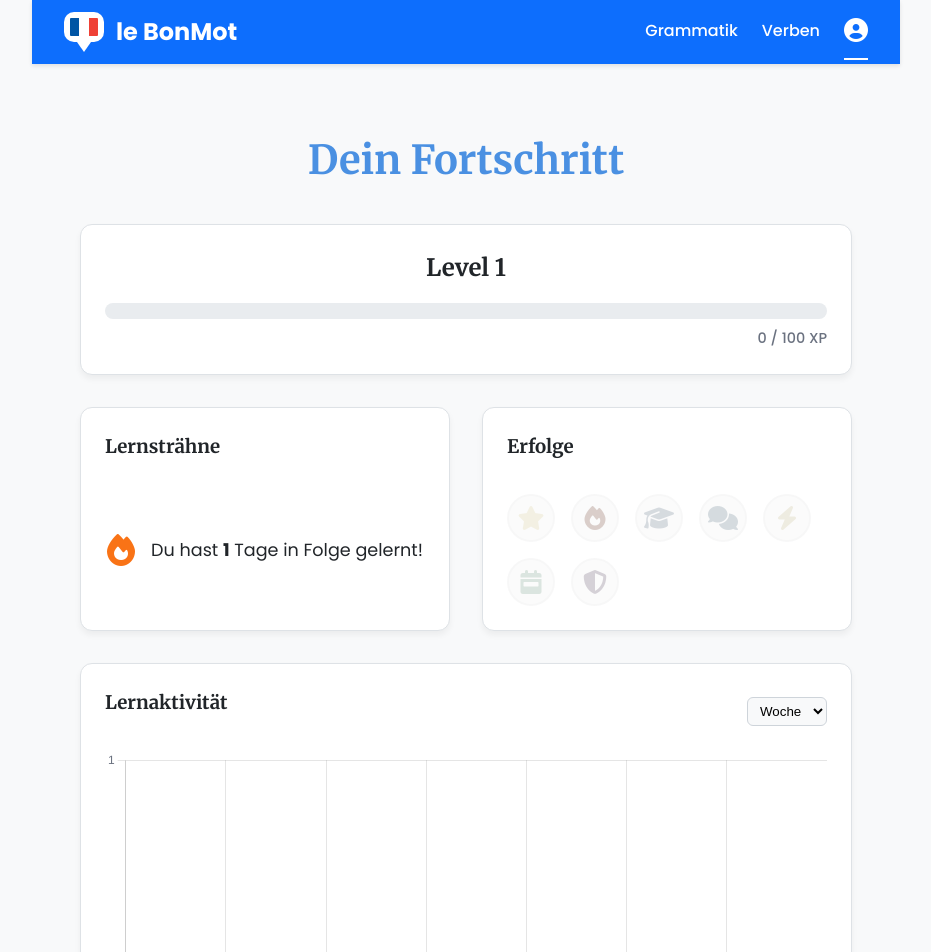
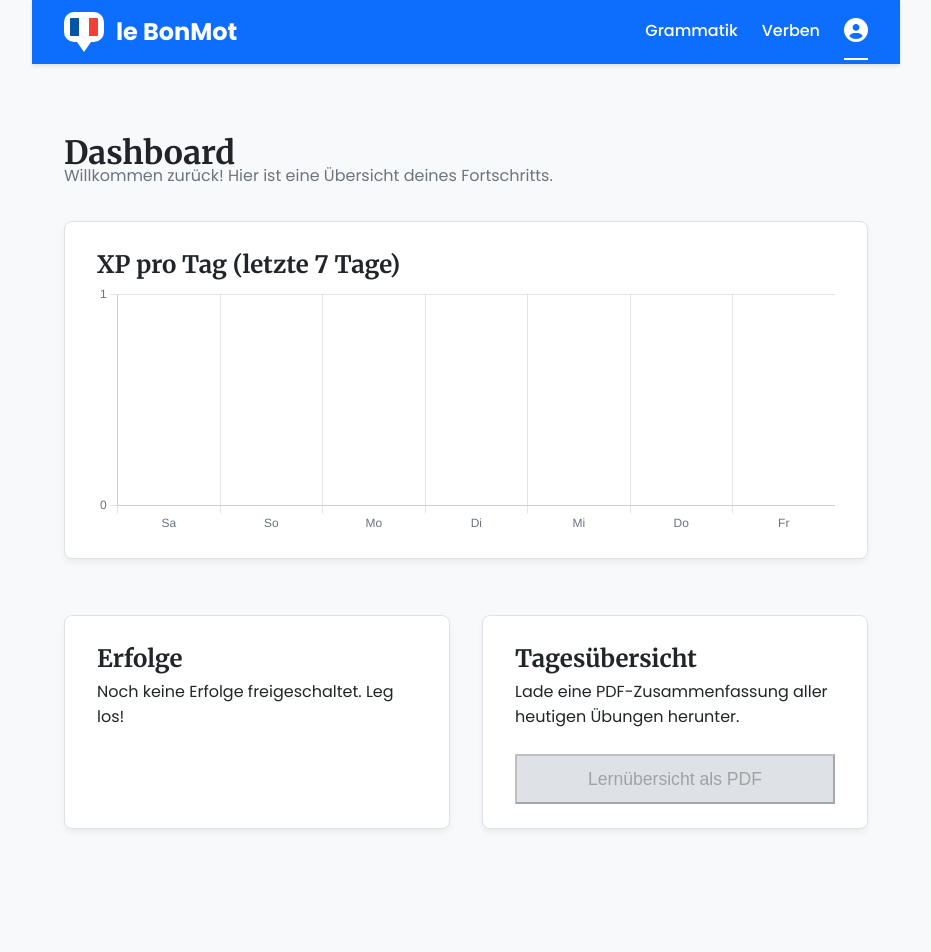
Before and after one commit to French-Mi/lebonmot-grammaire, a Vue app: page /dashboard in a window 1280 px wide. Shown: the top 952 px of the page, without its empty margins (174-1105 px from the left). After the commit the page ends 917 px from the top, so only its background shows below. Built offline with nearby package versions, Linux system fonts and the light colour scheme.

Commit message:
Objektpronomen Level 5

```diff
--- a/src/composables/useVerbExerciseEngine.ts
+++ b/src/composables/useVerbExerciseEngine.ts
@@ -4,6 +4,7 @@ import { useRouter } from 'vue-router';
 import { useVerbTrainerStore, type MistakeItem } from '@/stores/verbTrainerStore';
 import { useProgressStore } from '@/stores/progressStore';
 import { useAppStore } from '@/stores/appStore';
+import { useDailySummaryStore } from '@/stores/dailySummaryStore';
 import { allVerbData } from '@/data/verbs';
 import { getPronounsForTense, getConjugationsForQuiz, getTenseDisplayName } from '@/lib/verb-helper';
 import type { Verb, ExampleSentence } from '@/types/verb-types';
@@ -16,6 +17,9 @@ export type FeedbackResult = {
   originalIndex: number;
 };
 
+// Erweiterter Typ, um den Fragetext direkt zu speichern
+type SessionFeedback = FeedbackResult & { questionText: string };
+
 export type TrainingChallenge = {
   verbKey: string;
   tense: string;
@@ -27,6 +31,7 @@ export function useVerbExerciseEngine() {
   const store = useVerbTrainerStore();
   const progressStore = useProgressStore();
   const appStore = useAppStore();
+  const dailySummaryStore = useDailySummaryStore();
   const router = useRouter();
 
   const trainingQueue = ref<TrainingChallenge[]>([]);
@@ -37,6 +42,7 @@ export function useVerbExerciseEngine() {
   const continueButtonRef = ref<HTMLButtonElement | null>(null);
   const isMistakeRound = ref(false);
   const currentRoundMistakes = ref<MistakeItem[]>([]);
+  const allSessionFeedback = ref<SessionFeedback[]>([]);
 
   const createTrainingQueue = (useMistakes = false) => {
     isMistakeRound.value = useMistakes;
@@ -44,6 +50,7 @@ export function useVerbExerciseEngine() {
     feedbackResults.value = null;
     levelFinished.value = false;
     currentRoundMistakes.value = [];
+    allSessionFeedback.value = [];
     let queue: TrainingChallenge[] = [];
 
     if (useMistakes && store.mistakes.length > 0) {
@@ -54,7 +61,7 @@ export function useVerbExerciseEngine() {
           tense: mistake.tense,
           pronounIndex: mistake.pronounIndex,
           sentence: mistake.sentence,
-          userInput: mistake.userInput // userInput wird hier nicht benötigt, aber der Vollständigkeit halber
+          userInput: mistake.userInput
         }));
       } else if (store.selectedMode === 'drag-drop') {
         const grouped = mistakesToRepeat.reduce<Record<string, TrainingChallenge>>((acc, mistake) => {
@@ -114,13 +121,23 @@ export function useVerbExerciseEngine() {
   });
 
   const handleFeedback = (payload: { results: FeedbackResult[], isPerfect: boolean }) => {
+    const challenge = currentChallenge.value;
+    if (!challenge) return;
+
+    // Antworten mit dem aktuellen Fragetext anreichern und speichern
+    const enrichedResults = payload.results.map(res => ({
+        ...res,
+        questionText: challenge.sentence ? challenge.sentence.de : `${allVerbData[challenge.verbKey].infinitive} (${getTenseDisplayName(challenge.tense)}) - ${res.pronoun}`
+    }));
+    allSessionFeedback.value.push(...enrichedResults);
+
     if (!payload.isPerfect) {
       payload.results.forEach((result) => {
         if (!result.isCorrect && currentChallenge.value) {
             const mistake: MistakeItem = {
                 verbKey: currentChallenge.value.verbKey,
                 tense: currentChallenge.value.tense,
-                userInput: result.userInput, // Die Nutzereingabe wird hier gespeichert
+                userInput: result.userInput,
             };
             if(currentChallenge.value.sentence) {
                 mistake.sentence = currentChallenge.value.sentence;
@@ -133,9 +150,7 @@ export function useVerbExerciseEngine() {
     }
     feedbackResults.value = payload.results;
     showFeedback.value = true;
-    nextTick(() => {
-      continueButtonRef.value?.focus();
-    });
+    nextTick(() => { continueButtonRef.value?.focus(); });
   };
 
   const goToNext = () => {
@@ -162,10 +177,32 @@ export function useVerbExerciseEngine() {
           });
       }
 
-      // Die Fehler aus der Runde werden in den Store übernommen
       store.clearMistakes();
       currentRoundMistakes.value.forEach(mistake => store.addMistake(mistake));
       levelFinished.value = true;
+
+      // Ergebnisse im Daily Summary Store speichern
+      let title = "Verben";
+      if (store.selectedVerbs.length === 1) {
+        const verb = allVerbData[store.selectedVerbs[0]];
+        title += `: ${verb ? verb.infinitive : 'Unbekannt'}`;
+      } else {
+        title += `: ${store.selectedVerbs.length} ausgewählte Verben`;
+      }
+      const tenses = store.selectedTenses.map(t => getTenseDisplayName(t)).join(', ');
+      title += ` (${tenses})`;
+
+      dailySummaryStore.addExerciseSummary({
+        topic: 'Verben',
+        title: title,
+        timestamp: Date.now(),
+        results: allSessionFeedback.value.map(res => ({
+          question: res.questionText,
+          userInput: res.userInput,
+          correctAnswer: res.correctAnswer,
+          isCorrect: res.isCorrect,
+        }))
+      });
     }
   };
 
@@ -263,6 +300,6 @@ export function useVerbExerciseEngine() {
     backToConfig,
     backToHome,
     generateVerbPdfData,
-    generateMistakesPdfData // Die neue Funktion wird exportiert
+    generateMistakesPdfData
   };
 }
--- /dev/null
+++ b/src/stores/dailySummaryStore.ts
@@ -0,0 +1,59 @@
+import { defineStore } from 'pinia';
+import { ref, watch, computed } from 'vue';
+
+export type SummaryResult = {
+  question: string;
+  userInput: string;
+  correctAnswer: string;
+  isCorrect: boolean;
+};
+
+export type ExerciseSummary = {
+  topic: 'Verben' | 'Pronomen';
+  title: string;
+  timestamp: number;
+  results: SummaryResult[];
+};
+
+const STORE_KEY = 'dailySummary';
+
+const getInitialState = (): { date: string, summaries: ExerciseSummary[] } => {
+  const stored = localStorage.getItem(STORE_KEY);
+  if (stored) {
+    try {
+      const parsed = JSON.parse(stored);
+      const today = new Date().toLocaleDateString('de-DE');
+      if (parsed.date === today) {
+        return parsed;
+      }
+    } catch (e) {
+        console.error("Konnte den Lernfortschritt nicht laden.", e);
+    }
+  }
+  return { date: new Date().toLocaleDateString('de-DE'), summaries: [] };
+};
+
+export const useDailySummaryStore = defineStore('dailySummary', () => {
+  const state = ref(getInitialState());
+
+  watch(state, (newState) => {
+    localStorage.setItem(STORE_KEY, JSON.stringify(newState));
+  }, { deep: true });
+
+  const addExerciseSummary = (summary: ExerciseSummary) => {
+    const today = new Date().toLocaleDateString('de-DE');
+    if (state.value.date !== today) {
+        state.value.date = today;
+        state.value.summaries = [];
+    }
+    state.value.summaries.push(summary);
+  };
+
+  const hasSummaries = computed(() => state.value.summaries.length > 0);
+
+  return {
+    summaries: computed(() => state.value.summaries),
+    addExerciseSummary,
+    hasSummaries,
+  };
+});
--- a/src/views/DashboardView.vue
+++ b/src/views/DashboardView.vue
@@ -1,89 +1,144 @@
 <script setup lang="ts">
-import { ref } from 'vue';
+import { computed, ref } from 'vue';
 import { useProgressStore } from '@/stores/progressStore';
-import { achievements as allAchievements } from '@/data/achievements';
-// Stellt sicher, dass die Komponenten im Ordner 'src/components/dashboard/' liegen
+import { useDailySummaryStore } from '@/stores/dailySummaryStore';
 import ProgressChart from '@/components/dashboard/ProgressChart.vue';
+import { achievements } from '@/data/achievements';
+import type { Achievement } from '@/data/achievements';
 import AchievementIcon from '@/components/dashboard/AchievementIcon.vue';
+import jsPDF from 'jspdf';
+import autoTable from 'jspdf-autotable';
 
 const progressStore = useProgressStore();
-// HIER IST DIE KORREKTUR für den Fehler aus dem Netlify-Log
-const timeFrame = ref<'week' | 'month' | 'year'>('week');
+const dailySummaryStore = useDailySummaryStore();
+
+// KORREKTUR: Die Liste der freigeschalteten Erfolge wird sicher gefiltert,
+// um den 'undefined'-Fehler zu vermeiden.
+const unlockedAchievementsData = computed(() => {
+  return progressStore.unlockedAchievements
+    .map(id => achievements.find(a => a.id === id))
+    .filter((a): a is Achievement => a !== undefined);
+});
+
+const downloadDailySummary = () => {
+    const doc = new jsPDF();
+    const today = new Date().toLocaleDateString('de-DE');
+    doc.text(`Deine Lernübersicht vom ${today}`, 14, 15);
+
+    let finalY = 20;
+
+    dailySummaryStore.summaries.forEach((summary, index) => {
+        if (finalY > 220 || index > 0) {
+            doc.addPage();
+            finalY = 15;
+        }
+
+        doc.setFontSize(14);
+        doc.text(summary.title, 14, finalY + 10);
+        finalY += 10;
+
+        const head = [['Frage', 'Deine Antwort', 'Korrektur']];
+        const body = summary.results.map(res => {
+            const correction = res.isCorrect ? 'Richtig' : res.correctAnswer;
+            return [res.question, res.userInput, correction];
+        });
+
+        autoTable(doc, {
+            head,
+            body,
+            startY: finalY + 5,
+            headStyles: {
+                fillColor: summary.topic === 'Verben' ? [52, 58, 64] : [74, 144, 226],
+                textColor: [255, 255, 255]
+            },
+            didParseCell: (data) => {
+                if (data.column.index === 2) {
+                    if (data.cell.raw === 'Richtig') {
+                        data.cell.styles.textColor = '#198754';
+                        data.cell.styles.fontStyle = 'bold';
+                    } else {
+                        data.cell.styles.textColor = '#dc3545';
+                    }
+                }
+            }
+        });
+        finalY = (doc as any).lastAutoTable.finalY;
+    });
+
+    doc.save(`lebonmot-lernuebersicht-${today}.pdf`);
+}
 </script>
 
 <template>
     <div class="view-container">
-    <h1 class="page-title">Dein Fortschritt</h1>
+        <h1>Dashboard</h1>
+        <p class="subtitle">Willkommen zurück! Hier ist eine Übersicht deines Fortschritts.</p>
 
-    <div class="card progress-card">
-      <h2>Level {{ progressStore.level }}</h2>
-      <div class="xp-bar-container">
-        <div class="xp-bar-fill" :style="{ width: `${progressStore.progressToNextLevel}%` }"></div>
+        <div class="dashboard-grid">
+            <div class="card chart-card">
+                <h2>XP pro Tag (letzte 7 Tage)</h2>
+                <ProgressChart :chart-data="progressStore.activityLog" time-frame="week" />
             </div>
-      <p class="xp-text">{{ progressStore.xp }} / {{ progressStore.xpForNextLevel }} XP</p>
+             <div class="card achievements-card">
+                <h2>Erfolge</h2>
+                <div v-if="unlockedAchievementsData.length > 0" class="achievements-grid">
+                    <AchievementIcon
+                        v-for="achievement in unlockedAchievementsData"
+                        :key="achievement.id"
+                        :achievement="achievement"
+                    />
+                </div>
+                <p v-else>Noch keine Erfolge freigeschaltet. Leg los!</p>
             </div>
 
-    <div class="stats-grid">
-      <div class="card streak-card">
-        <h3>Lernsträhne</h3>
-        <div class="streak-display">
-          <i class="fas fa-fire streak-icon"></i>
-          <span>Du hast <strong>{{ progressStore.streak }}</strong> Tage in Folge gelernt!</span>
+            <div class="card summary-card">
+                <h2>Tagesübersicht</h2>
+                <p>Lade eine PDF-Zusammenfassung aller heutigen Übungen herunter.</p>
+                <button
+                    @click="downloadDailySummary"
+                    :disabled="!dailySummaryStore.hasSummaries"
+                    class="btn btn-primary"
+                >
+                    Lernübersicht als PDF
+                </button>
             </div>
-      </div>
-      <div class="card achievements-card">
-        <h3>Erfolge</h3>
-        <div class="achievements-container">
-          <AchievementIcon
-            v-for="achievement in allAchievements"
-            :key="achievement.id"
-            :achievement="achievement"
-            :class="{ 'unlocked': progressStore.unlockedAchievements.includes(achievement.id) }"
-          />
-        </div>
-      </div>
-    </div>
-
-    <div class="card chart-card">
-      <div class="chart-header">
-        <h3>Lernaktivität</h3>
-        <select v-model="timeFrame" class="timeframe-select">
-          <option value="week">Woche</option>
-          <option value="month">Monat</option>
-          <option value="year">Jahr</option>
-        </select>
-      </div>
-      <ProgressChart :chart-data="progressStore.activityLog" :time-frame="timeFrame" />
         </div>
     </div>
 </template>
 
 <style scoped>
-.view-container {
-    max-width: 900px;
-    margin: 0 auto;
-    padding: 2rem 1rem;
+.subtitle {
+    margin-top: -1rem;
+    color: var(--muted-text);
 }
-.page-title { font-size: 2.5rem; margin-bottom: 2rem; color: var(--header-blue); text-align: center; }
-.card { background-color: white; border-radius: 12px; padding: 1.5rem; box-shadow: 0 4px 6px rgba(0,0,0,0.05); margin-bottom: 2rem; }
-
-.progress-card h2 { margin-top: 0; text-align: center; }
-.xp-bar-container { width: 100%; background-color: #e9ecef; border-radius: 8px; height: 16px; overflow: hidden; margin-top: 1rem; }
-.xp-bar-fill { height: 100%; background-color: var(--primary-blue); transition: width 0.5s ease; border-radius: 8px; }
-.xp-text { text-align: right; color: #6b7280; margin-top: 0.5rem; font-size: 0.9rem; font-weight: 500;}
-
-.stats-grid { display: grid; grid-template-columns: repeat(auto-fit, minmax(300px, 1fr)); gap: 2rem; }
-.streak-card, .achievements-card { display: flex; flex-direction: column; }
-.streak-card h3, .achievements-card h3, .chart-card h3 { margin-top: 0; margin-bottom: 1rem; }
-
-.streak-display { display: flex; align-items: center; justify-content: center; font-size: 1.1rem; margin-top: 1rem; flex-grow: 1; }
-.streak-icon { color: #f97316; font-size: 2rem; margin-right: 1rem; }
-
-.achievements-container { display: flex; gap: 1rem; flex-wrap: wrap; margin-top: 1rem; align-content: flex-start; }
-/* Die :deep() Selektoren greifen in die Kind-Komponente 'AchievementIcon' ein */
-.achievements-container > :deep(.achievement-container) { opacity: 0.3; filter: grayscale(80%); }
-.achievements-container > :deep(.unlocked) { opacity: 1; filter: grayscale(0%); }
-
-.chart-header { display: flex; justify-content: space-between; align-items: center; margin-bottom: 1rem; }
-.timeframe-select { padding: 0.3rem 0.5rem; border-radius: 6px; border: 1px solid #ced4da; background-color: #f8f9fa; }
+.dashboard-grid {
+    display: grid;
+    grid-template-columns: repeat(auto-fit, minmax(350px, 1fr));
+    gap: 2rem;
+    margin-top: 2rem;
+}
+.card {
+    padding: 1.5rem 2rem;
+}
+.chart-card {
+    grid-column: 1 / -1;
+}
+.achievements-grid {
+    display: flex;
+    flex-wrap: wrap;
+    gap: 1rem;
+    margin-top: 1rem;
+}
+.summary-card p {
+    margin-bottom: 1.5rem;
+}
+.summary-card .btn-primary {
+    width: 100%;
+    padding: 0.8rem;
+    font-size: 1.1rem;
+}
+.btn-primary:disabled {
+    background-color: var(--border-color);
+    cursor: not-allowed;
+}
 </style>
--- a/src/views/ExerciseView.vue
+++ b/src/views/ExerciseView.vue
@@ -4,6 +4,7 @@ import { computed, ref, onMounted, onUnmounted, nextTick } from 'vue';
 import { useGrammarProgressStore } from '../stores/grammarProgressStore';
 import { useProgressStore } from '@/stores/progressStore';
 import { useAppStore } from '@/stores/appStore';
+import { useDailySummaryStore } from '@/stores/dailySummaryStore';
 
 import { pronounData } from '@/data/pronouns/index';
 import type { Exercise, Level, FillInTheBlankQuestion, SentenceOrderQuestion, IdentifyPartQuestion, ClickTheWordQuestion } from '@/data/pronouns/types';
@@ -28,6 +29,11 @@ type FeedbackPayload = {
     translation_de?: string;
 };
 
+// Erweiterter Typ, der den Fragetext direkt speichert
+type EnrichedFeedback = FeedbackPayload & {
+    questionText: string;
+};
+
 type MistakeRecord = {
   topicId: string;
   levelId: string;
@@ -41,6 +47,7 @@ const router = useRouter();
 const grammarStore = useGrammarProgressStore();
 const progressStore = useProgressStore();
 const appStore = useAppStore();
+const dailySummaryStore = useDailySummaryStore();
 
 const topicId = computed(() => route.params.topicId as string);
 const levelId = computed(() => route.params.levelId as string);
@@ -55,7 +62,7 @@ const quizComponentRef = ref<{ nextQuestion: () => void } | null>(null);
 const continueButtonRef = ref<HTMLButtonElement | null>(null);
 const isMistakeRound = ref(false);
 const currentRoundMistakes = ref<MistakeRecord[]>([]);
-const allRoundAnswers = ref<FeedbackPayload[]>([]);
+const allRoundAnswers = ref<EnrichedFeedback[]>([]); // Speichert die angereicherten Antworten
 
 const setupExercises = (mode: 'mistakes' | number) => {
   isMistakeRound.value = mode === 'mistakes';
@@ -112,7 +119,9 @@ const isLastExercise = computed(() => currentExerciseIndex.value >= exerciseQueu
 const summaryTitle = computed(() => isMistakeRound.value ? "Fehlerrunde beendet" : "Übung abgeschlossen!");
 
 const handleFeedback = (payload: FeedbackPayload) => {
-    allRoundAnswers.value.push(payload);
+    // Antwort anreichern und speichern
+    const questionText = getQuestionTextForPdf(currentExercise.value, payload.questionIndex);
+    allRoundAnswers.value.push({ ...payload, questionText });
 
     if (!payload.isCorrect) {
         currentRoundMistakes.value.push({
@@ -171,6 +180,26 @@ const handleExerciseCompleted = () => {
 
         currentRoundMistakes.value.forEach(mistake => grammarStore.addMistake(mistake as any));
         levelFinished.value = true;
+
+        // Ergebnisse im Daily Summary Store speichern
+        const level = currentLevelData.value;
+        const exercise = currentExercise.value;
+        if (level && exercise) {
+            const category = pronounData.categories.find(c => c.levels.some(l => l.uniqueId === levelId.value));
+            const title = `Pronomen > ${category?.title.replace(/A\)|B\)/, '').trim()} > Level ${level.level}: ${level.title}`;
+
+            dailySummaryStore.addExerciseSummary({
+                topic: 'Pronomen',
+                title: title,
+                timestamp: Date.now(),
+                results: allRoundAnswers.value.map(answer => ({
+                    question: answer.questionText,
+                    userInput: answer.userInput,
+                    correctAnswer: answer.correctAnswer || '',
+                    isCorrect: answer.isCorrect,
+                }))
+            });
+        }
     }
 };
 
@@ -230,7 +259,7 @@ const downloadPdf = () => {
 
   const head = [['Frage / Satz', 'Deine Antwort', 'Korrektur']];
   const body = allRoundAnswers.value.map(answer => {
-      const questionText = getQuestionTextForPdf(currentExercise.value, answer.questionIndex);
+      const questionText = answer.questionText;
       const correction = answer.isCorrect ? 'Richtig' : answer.correctAnswer || '';
       return [questionText, answer.userInput, correction];
   });
@@ -240,8 +269,8 @@ const downloadPdf = () => {
       body: body,
       startY: 30,
       headStyles: {
-          fillColor: [74, 144, 226], // Blau
-          textColor: [255, 255, 255] // Weiß
+          fillColor: [74, 144, 226],
+          textColor: [255, 255, 255]
       },
       didParseCell: function (data) {
         if (data.column.index === 2) {
```
Also changed, not shown: src/data/theory-content.ts (+87 -26 lines), src/views/TheoryView.vue (+63 -143 lines). Lines whose indentation alone changed are shown as unchanged.
